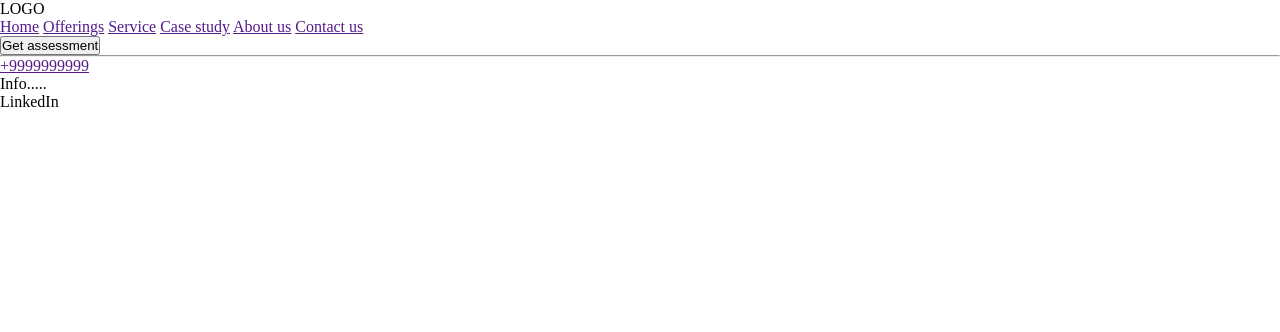
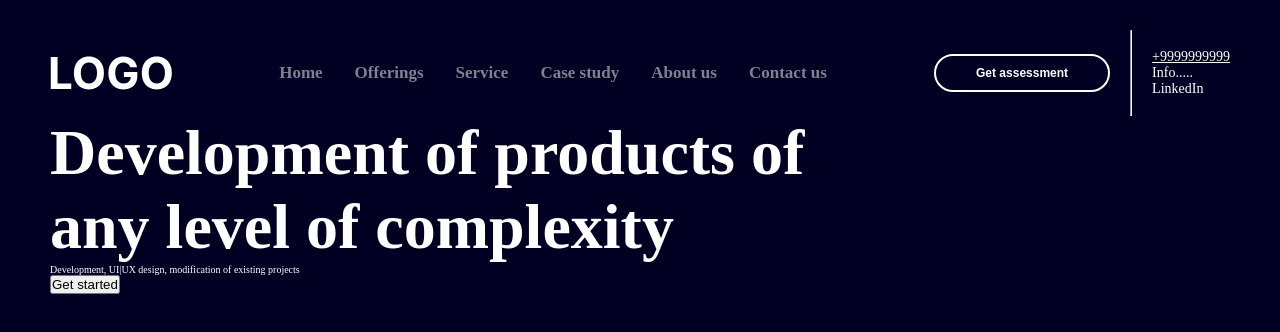
Before and after one commit to Shukhratov3082/Development-products, a plain HTML site: page index.html in a window 1280 px wide. Drawn offline with Linux system fonts and the light colour scheme.

Commit message:
header finished

```diff
--- a/assets/styles/style.css
+++ /dev/null
@@ -1,5 +0,0 @@
-*{
-    margin: 0;
-    padding: 0;
-    box-sizing: border-box;
-}
--- a/index.html
+++ b/index.html
@@ -3,33 +3,36 @@
   <head>
     <meta charset="UTF-8" />
     <meta name="viewport" content="width=device-width, initial-scale=1.0" />
-    <link rel="stylesheet" href="./assets/styles/style.css" />
+    <link rel="stylesheet" href="styles/main.css" />
     <title>Development</title>
   </head>
   <body>
-    <section>
     <header>
+      <img src="images/logo.svg" alt="logo" />
       <nav class="header__nav">
-          <div class="header__logo">LOGO</div>
-          <div class="header__nav-links">
         <a href="">Home</a>
         <a href="">Offerings</a>
         <a href="">Service</a>
         <a href="">Case study</a>
         <a href="">About us</a>
         <a href="">Contact us</a>
-          </div>
       </nav>
       <div class="header__link">
         <button class="header__button">Get assessment</button>
         <hr />
-          <a href="">+9999999999</a>
+        <div class="header__link-LinkedIn">
+          <a href="" class="header__number">+9999999999</a>
           <p>
             Info..... <br />
             LinkedIn
           </p>
         </div>
+      </div>
     </header>
-    </section>
+    <main>
+      <h1>Development of products of any level of complexity</h1>
+      <p>Development, UI|UX design, modification of existing projects</p>
+      <button>Get started</button>
+    </main>
   </body>
 </html>
--- /dev/null
+++ b/styles/main.css
@@ -0,0 +1,20 @@
+@import "./pages.css";
+* {
+  margin: 0;
+  padding: 0;
+  box-sizing: border-box;
+}
+
+:root {
+  --theme: rgba(1, 0, 35, 1);
+  --textColor: rgba(255, 255, 255, 1);
+}
+
+html {
+  font-size: 62.5%;
+}
+
+body {
+  padding: 3rem 5rem;
+  background: var(--theme);
+}
--- /dev/null
+++ b/styles/pages.css
@@ -0,0 +1,77 @@
+a {
+  color: var(--textColor);
+}
+header {
+  display: flex;
+  justify-content: space-between;
+  align-items: center;
+}
+
+.header__nav {
+  display: flex;
+  gap: 3.2rem;
+  align-items: center;
+}
+.header__nav a {
+  font-weight: 700;
+  font-size: 1.7rem;
+  color: rgba(255, 255, 255, 0.5);
+  text-decoration: none;
+  position: relative;
+}
+.header__nav a::after {
+  content: "";
+  position: absolute;
+  left: 50%;
+  transform: translateX(-50%);
+  bottom: -1.5rem;
+  width: 1rem;
+  height: 1rem;
+  background: var(--textColor);
+  border-radius: 50%;
+  opacity: 0;
+  transition: opacity 0.3s ease;
+}
+.header__nav a:hover {
+  color: var(--textColor);
+}
+.header__nav a:hover::after {
+  opacity: 1;
+}
+.header__link {
+  display: flex;
+  align-items: center;
+  gap: 2rem;
+}
+
+.header__link hr {
+  width: 1px;
+  height: 86px;
+}
+.header__link button {
+  padding: 1rem 4rem;
+  border-radius: 4rem;
+  color: var(--textColor);
+  cursor: pointer;
+  background-color: inherit;
+  border: 2px solid rgba(255, 255, 255, 1);
+  font-size: 1.2rem;
+  font-weight: 700;
+}
+.header__link button:hover {
+  background-color: var(--textColor);
+  color: black;
+}
+.header__link-LinkedIn {
+  color: var(--textColor);
+  font-weight: 400;
+  font-size: 1.4rem;
+}
+main {
+  color: var(--textColor);
+}
+main h1 {
+  max-width: 80rem;
+  font-size: 6.4rem;
+  font-weight: 700;
+}
```
Also changed, not shown: images/logo.svg (added). Lines whose indentation alone changed are shown as unchanged.
